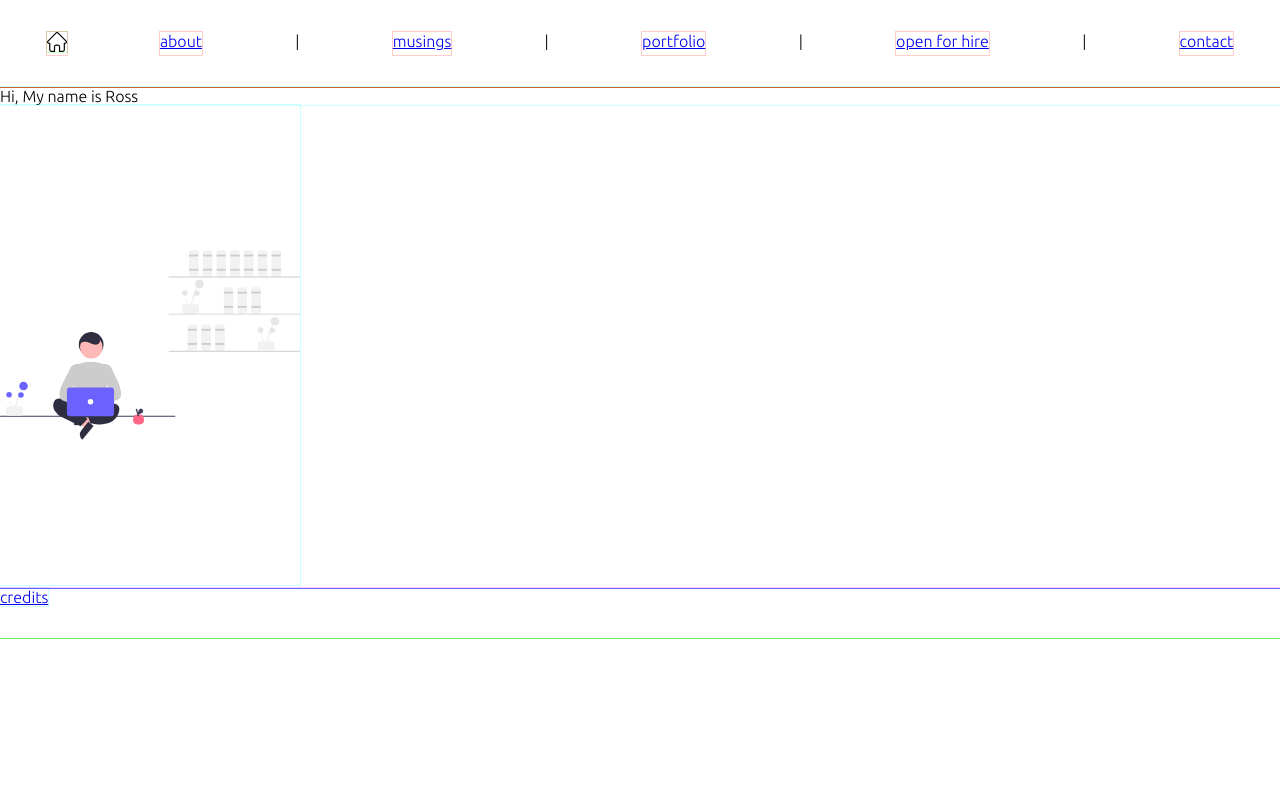
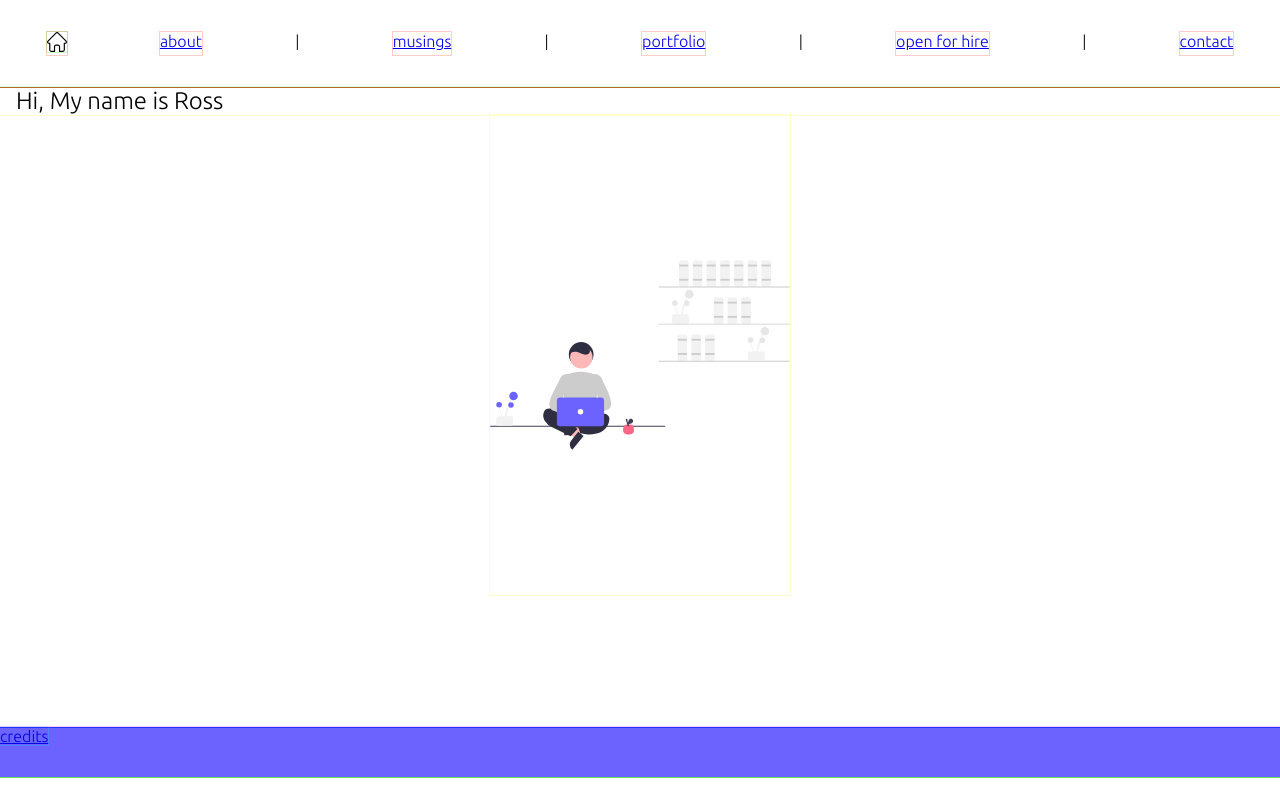
Before and after one commit to oreillyross/MyPortfolio, a Next.js app: page / in a window 1280 px wide. Built offline with nearby package versions, Linux system fonts and the light colour scheme.

Commit message:
fixed min-height issue

```diff
--- a/components/Footer.js
+++ b/components/Footer.js
@@ -3,7 +3,8 @@ import { css } from "@emotion/css";
 
 const footer__main = css`
   min-height: 50px;
-  background: white;
+  background: #6c63ff;
+  color: white;
 `;
 
 export const Footer = () => {
--- a/pages/index.js
+++ b/pages/index.js
@@ -1,10 +1,21 @@
 import Image from "next/image";
+import { css } from "@emotion/css";
+
+const front_page = css`
+  section {
+    text-align: left;
+    font-size: 1.5rem;
+    padding-left: 1rem;
+  }
+  text-align: center;
+  min-height: 80vh;
+`;
 
 export default function IndexPage() {
   return (
-    <>
-      <article>Hi, My name is Ross</article>
+    <div className={front_page}>
+      <section>Hi, My name is Ross</section>
       <Image src="/img/freelancer.svg" width={300} height={480} />
-    </>
+    </div>
   );
 }
```
Also changed, not shown: .codesandbox/workspace.json (added).
